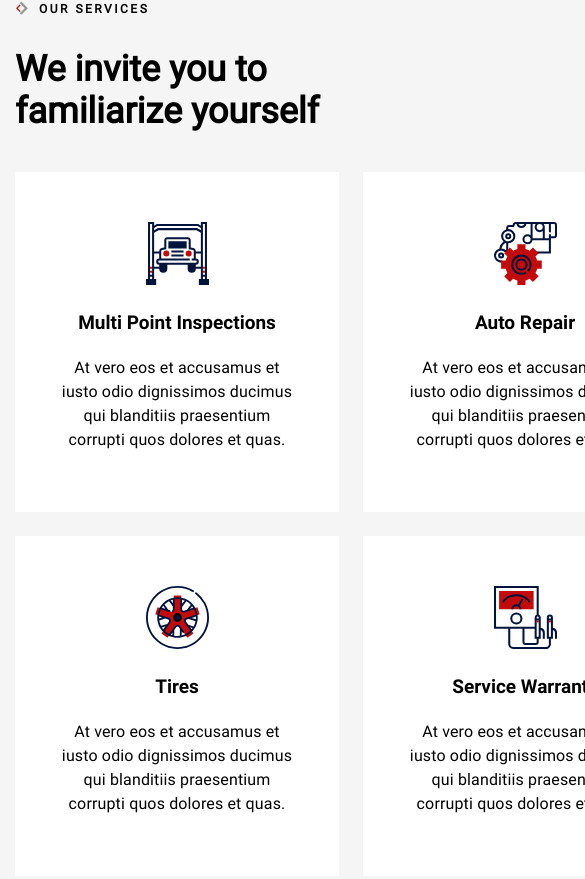
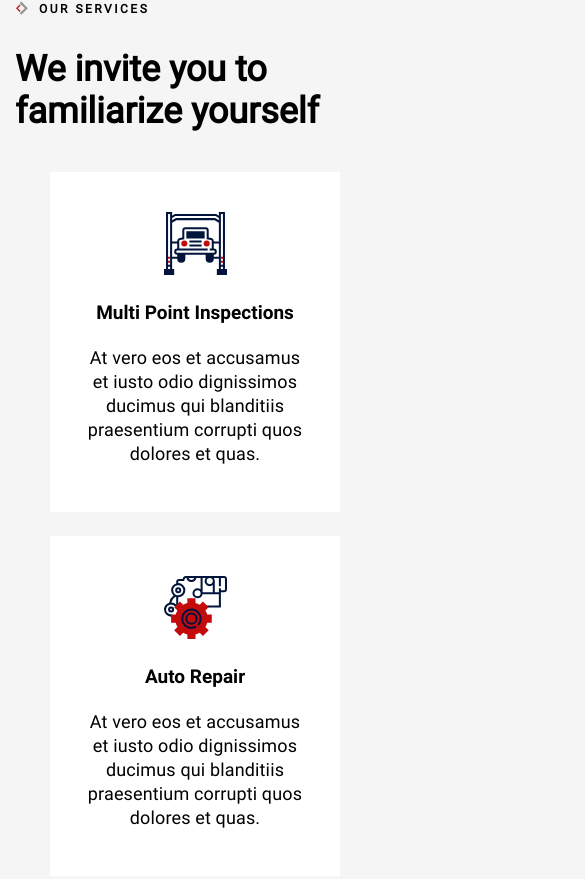
Before and after one commit to Number1ava/Car_repair, a website: page app/index.html in a window 390 px wide. Shown: the part 2447-3326 px from the top of the page, 585 px wide, since content can reach past the window. Drawn offline with Linux system fonts and the light colour scheme.

Commit message:
Media section services ready

```diff
--- a/app/scss/_media.scss
+++ b/app/scss/_media.scss
@@ -30,6 +30,10 @@
         font-size: 15px;
       }
     }
+  }
+  .grid__container {
+    grid-template-columns: repeat(auto-fit, minmax(350px, 1fr));
+    justify-items: center;
   }
 }
 
@@ -248,6 +252,18 @@
   }
 }
 
+@media (max-width: 770px) {
+  .grid__container {
+    .grid__item {
+      width: 420px;
+      padding: 50px 40px;
+      &-text {
+        font-size: 18px;
+      }
+    }
+  }
+}
+
 @media (max-width: 674px) {
   .header__top {
     .logo {
@@ -263,6 +279,9 @@
   }
   .promise__main {
     margin-bottom: 0;
+    &-title {
+      max-width: 370px;
+    }
   }
   .cards {
     flex-direction: column;
@@ -306,6 +325,13 @@
       line-height: 34px;
     }
   }
+  .grid__container {
+    grid-template-columns: repeat(auto-fit, minmax(220px, 1fr));
+    .grid__item {
+      width: 290px;
+      padding: 40px 30px 30px 30px;
+    }
+  }
 }
 @media (max-width: 360px) {
   .header__top {
@@ -338,4 +364,13 @@
       }
     }
   }
+  .grid__container {
+    .grid__item {
+      width: 280px;
+      padding: 30px;
+      &-text {
+        font-size: 16px;
+      }
+    }
+  }
 }
```
Also changed, not shown: app/css/style.min.css.
